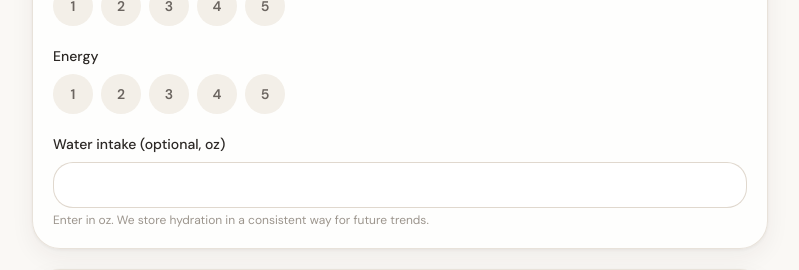
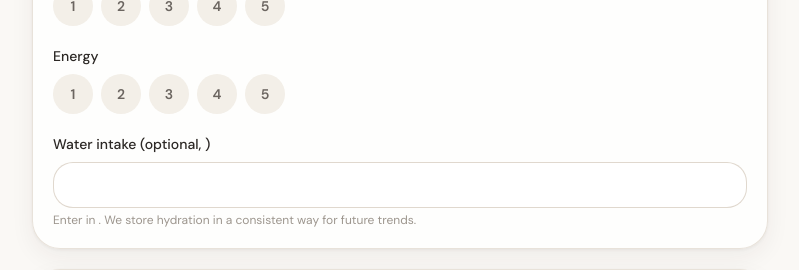
Before and after one commit to annamcgg-stack/momentum, a Next.js app: page / in a window 1280 px wide. Shown: the part 920-1190 px from the top of the page, without its empty margins (240-1039 px from the left). Built offline with nearby package versions, Linux system fonts and the light colour scheme; no server answers.

Commit message:
Temporarily change water unit fallback to ml

```diff
--- a/components/DailyCheckIn.tsx
+++ b/components/DailyCheckIn.tsx
@@ -39,7 +39,7 @@ export function DailyCheckIn({
   const { prefs: profilePrefs, ready: profileReady } = useUserProfilePreferences(userId);
   const showCyclePhaseField = profileReady && Boolean(profilePrefs?.cycleTrackingEnabled);
   const showWeightField = profileReady && Boolean(profilePrefs?.weightTrackingEnabled);
-  const waterUnit = profilePrefs?.waterUnit ?? "oz";
+  const waterUnit = profilePrefs?.waterUnit ?? "";
   const ML_PER_OZ = 29.5735;
   const waterDisplayValue =
     draft.waterIntake == null
--- a/lib/profile/types.ts
+++ b/lib/profile/types.ts
@@ -24,5 +24,5 @@ export const DEFAULT_USER_PROFILE_PREFERENCES: Omit<
   sex: null,
   goalFocus: null,
   weightTrackingEnabled: false,
-  waterUnit: "oz",
+  waterUnit: "ml",
 };
--- a/lib/supabase/user-profile-preferences-mapper.ts
+++ b/lib/supabase/user-profile-preferences-mapper.ts
@@ -21,7 +21,7 @@ export function mapUserProfilePrefsRow(
     sex: row.sex ?? null,
     goalFocus: row.goal_focus ?? null,
     weightTrackingEnabled: row.weight_tracking_enabled ?? false,
-    waterUnit: (row.water_unit as UserProfilePreferences["waterUnit"]) ?? "oz",
+    waterUnit: (row.water_unit as UserProfilePreferences["waterUnit"]) ?? "ml",
     updatedAt: row.updated_at ?? new Date().toISOString(),
   };
 }
```
